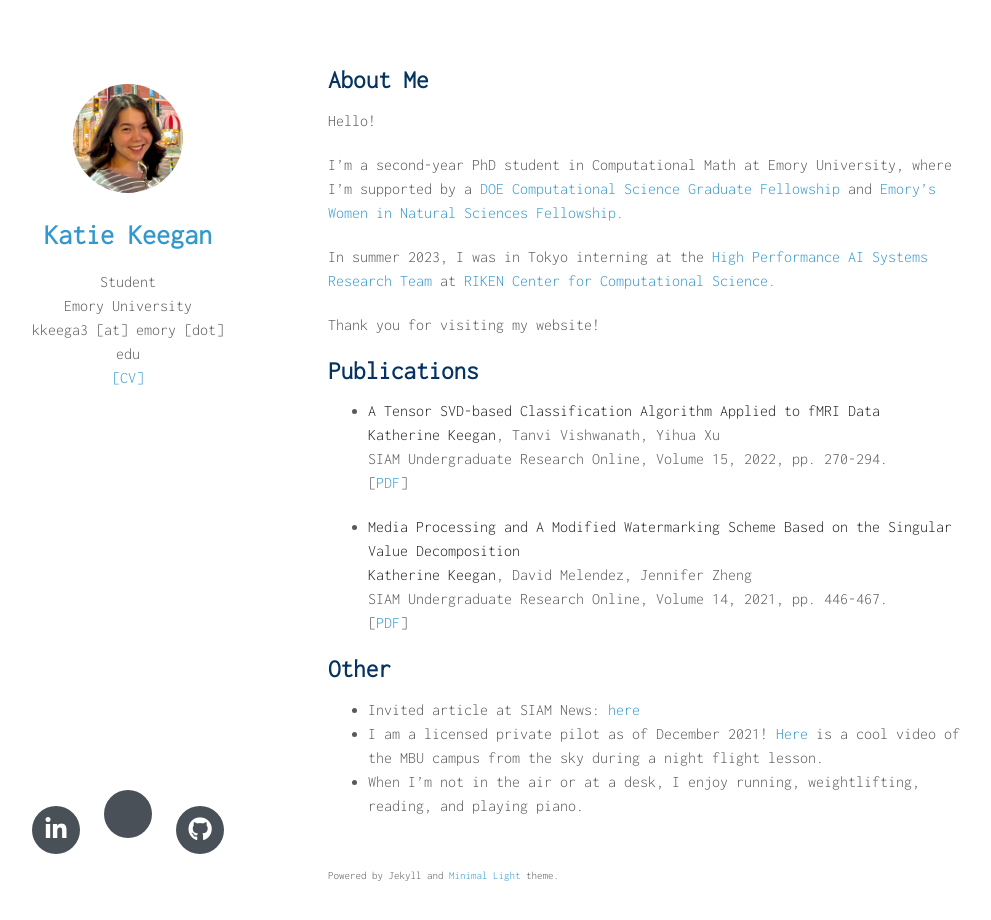
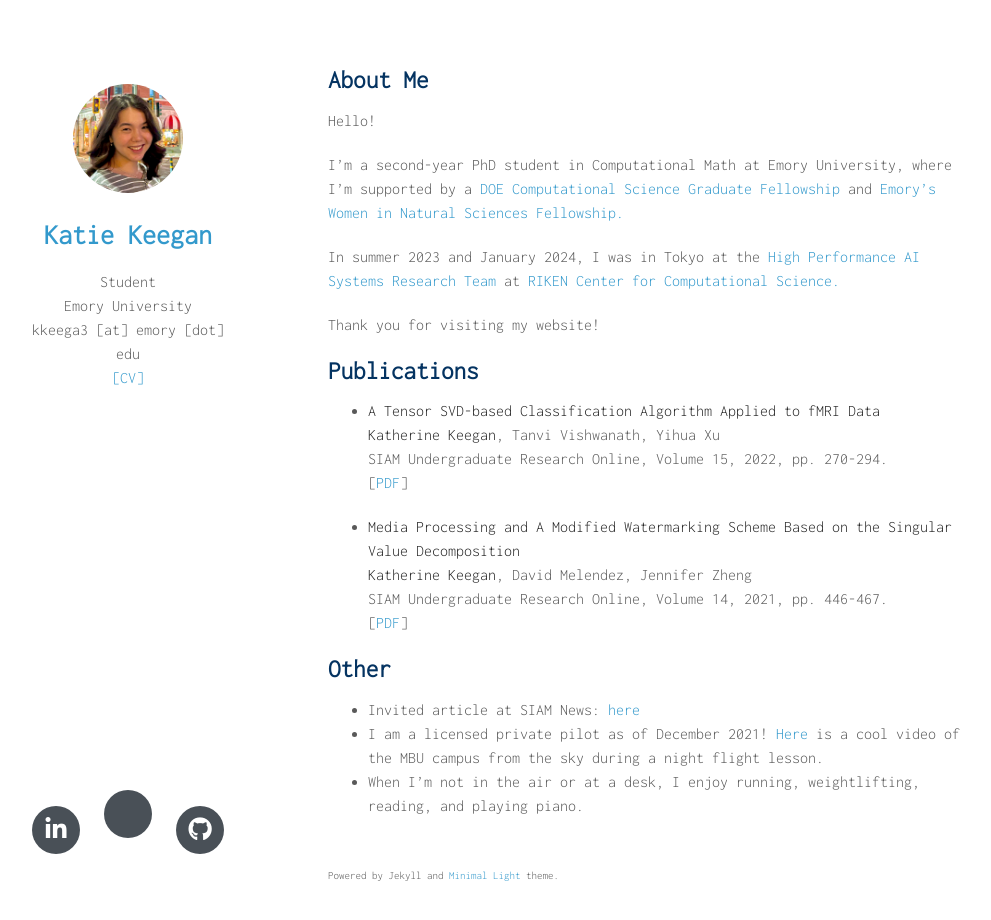
Before and after one commit to katiekeegan/katiekeegan, a Jekyll site: the page built from index.md, in a window 1280 px wide and 956 px high. Shown: the top 920 px of the window, without its empty margins (142-1133 px from the left). Built offline with Jekyll 4.4.1, drawn with Linux system fonts in a browser that asks for light colours; nearby versions of some CDN libraries; a style sheet for code colours, icons or effects is not loaded; our own code applies the rules of GitHub Pages for plain Markdown files.

Commit message:
Update index.md

```diff
--- a/index.md
+++ b/index.md
@@ -8,7 +8,7 @@ Hello!
 
 I'm a second-year PhD student in Computational Math at Emory University, where I'm supported by a [DOE Computational Science Graduate Fellowship](https://www.krellinst.org/csgf/) and [Emory's Women in Natural Sciences Fellowship.](https://www.gs.emory.edu/admissions/finance_overview.html#:~:text=The%20Women%20in%20Natural%20Sciences,have%20demonstrated%20outstanding%20academic%20achievement.)
 
-In summer 2023, I was in Tokyo interning at the [High Performance AI Systems Research Team](https://www.r-ccs.riken.jp/en/research/labs/hpaisrt/) at [RIKEN Center for Computational Science.](https://www.r-ccs.riken.jp/en/)
+In summer 2023 and January 2024, I was in Tokyo at the [High Performance AI Systems Research Team](https://www.r-ccs.riken.jp/en/research/labs/hpaisrt/) at [RIKEN Center for Computational Science.](https://www.r-ccs.riken.jp/en/)
 
 Thank you for visiting my website!
 
```
